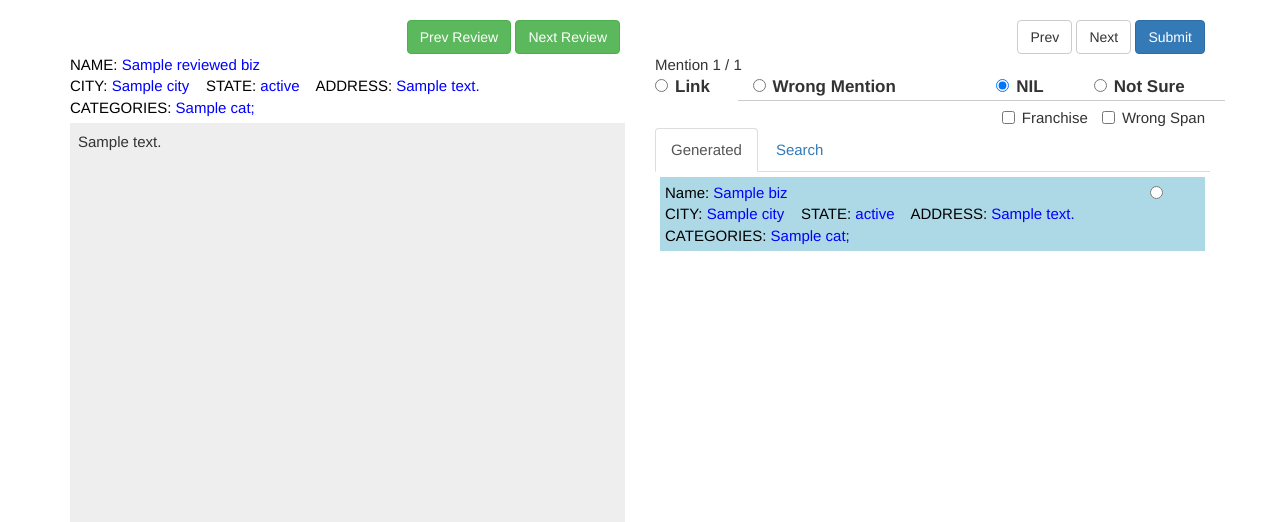
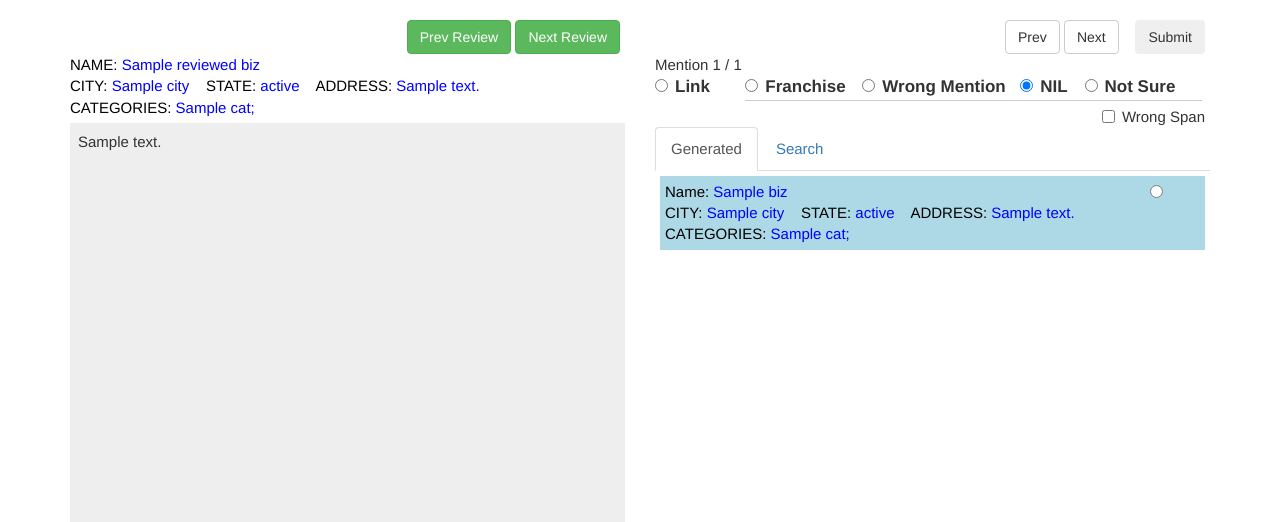
Before and after one commit to hldai/labelel, a Django app: template yelp/templates/yelp/review.html in a window 1280 px wide. Shown: the part 52-574 px from the top of the page. Run offline with Django 3.2, Linux system fonts and the light colour scheme; the template is opened without the code that fills it: most values are stand-ins (such as "Sample title", 1, 10 or a date in 2020); parts of the project's set-up code (start-up, migrations or seed data) failed here and were passed over; some libraries are stand-ins or nearby versions.

Commit message:
franchise as radio

```diff
--- a/yelp/reviewdata.py
+++ b/yelp/reviewdata.py
@@ -253,7 +253,7 @@
             lr_disp['cur_state'] = lr.cur_state
             if lr.cur_state == 3:
                 lr_disp['biz'] = get_business(lr.biz_id)
-            lr_disp['is_franchise'] = lr.is_franchise
+            # lr_disp['is_franchise'] = lr.is_franchise
             lr_disp['is_wrong_span'] = lr.is_wrong_span
             tup = (m, True, lr_disp)
             mention_candidates.append(tup)
--- a/yelp/static/yelp/js/review.js
+++ b/yelp/static/yelp/js/review.js
@@ -9,14 +9,21 @@
 }
 
 function mentionClicked(mention_idx, mention_id) {
+//    alert(cur_mention_idx);
     cur_mention_idx = mention_idx;
+    if (cur_mention_idx + 1 == $('.span-mention').length) {
+        $('#btn-submit').css({'background-color': '#337ab7', 'color': '#fff'});
+    }
+
     $('.div-candidates').css({"display": "none"});
     //hideClass("div-main-label");
     $('.span-mention').css({"background-color": "powderblue"});
     $('.span-mention-labeled').css({"background-color": "lightgreen"});
     span_id = "#mention-span-" + cur_mention_idx.toString();
+//    alert(span_id);
     $(span_id).css({"background-color": "#FFFF55"});
-    document.getElementById('div-mention-' + mention_id).style.display='block';
+    $('#div-mention-' + (cur_mention_idx + 1)).css({"display": "block"});
+//    document.getElementById('div-mention-' + mention_idx).style.display='block';
 }
 
 function showSearchResult(mention_id, reviewed_biz_city, search_url, csrf_token) {
@@ -73,6 +80,12 @@
 }
 
 $(document).ready(function(){
+    if ($('.span-mention').length == 1) {
+        $('#btn-submit').css({'background-color': '#337ab7', 'color': '#fff'});
+    }
+
+    $('#div-mention-1').css({"display": "block"});
+
     $('#form-main').on('keyup keypress', function(e) {
         var keyCode = e.keyCode || e.which;
         if (keyCode === 13) {
--- a/yelp/static/yelp/rev-style.css
+++ b/yelp/static/yelp/rev-style.css
@@ -51,6 +51,27 @@
 
 .div-radio-nolink {
     border-bottom: solid 1px #ccc;
+    padding: 0px;
+}
+
+#div-radio-fran {
+    width: 20%;
+}
+
+#div-radio-link {
+    width: 18%;
+}
+
+#div-radio-nil {
+    width: 11%;
+}
+
+#div-radio-wm {
+    width: 27%;
+}
+
+#div-radio-notsure {
+    width: 20%;
 }
 
 .candidates-tab {
--- a/yelp/templates/yelp/labelresult.html
+++ b/yelp/templates/yelp/labelresult.html
@@ -4,13 +4,12 @@
 {% elif labelresult.cur_state == 2 %}
     Wrong Mention
 {% elif labelresult.cur_state == 3 %}
-    {% if labelresult.is_franchise %}
-    <i> Franchise </i> <br>
-    {% endif %}
     {% if labelresult.is_wrong_span %}
     <i> Wrong Span </i> <br>
     {% endif %}
     {% include "yelp/businessdetail.html" with biz=labelresult.biz %}
+{% elif labelresult.cur_state == 4 %}
+    <i> Franchise </i>
 {% else %}
     ERROR
 {% endif %}
--- a/yelp/templates/yelp/review.html
+++ b/yelp/templates/yelp/review.html
@@ -49,19 +49,20 @@
         <div class="row">
             <div class="pull-right div-rev-control">
                 <a class="btn btn-default" onclick="prevMention()">Prev</a>
-                <a class="btn btn-default" onclick="nextMention()">Next</a>
-                <input type="submit" value="Submit" class="btn btn-primary"/>
+                <a class="btn btn-default" onclick="nextMention()">Next</a> &nbsp;&nbsp;
+                <input type="submit" id="btn-submit" value="Submit" class="btn"/>
             </div>
         </div>
 
         <div class="candidates-main">
         {% for mention, is_labeled, candidates in mention_candidates %}
 
-            {% if forloop.counter == 1 %}
-            <div class="div-candidates" id="div-mention-{{ mention.mention_id }}" style="display:block">
-            {% else %}
-            <div class="div-candidates" id="div-mention-{{ mention.mention_id }}">
-            {% endif %}
+            <!--{% if forloop.counter == 1 %}-->
+            <!--<div class="div-candidates" id="div-mention-{{ mention.mention_id }}" style="display:block">-->
+            <!--{% else %}-->
+            <!--<div class="div-candidates" id="div-mention-{{ mention.mention_id }}">-->
+            <!--{% endif %}-->
+            <div class="div-candidates" id="div-mention-{{ forloop.counter }}">
 
                 Mention {{forloop.counter}} / {{num_mentions}}
 
@@ -70,23 +71,28 @@
                 {% else %}
 
                 <div class="row div-main-label" id="div-main-label-{{ mention.mention_id }}">
-                    <div class="col-md-2">
+                    <div class="col-md-2" id="div-radio-link">
                         <!--<label class="radio-inline" onclick="checkRadio('{{ mention.mention_id }}', 'radio-gen-{{ mention.mention_id }}-1')">-->
                         <label class="radio-inline" onclick="linkChecked('{{ mention.mention_id }}')">
                           <input type="radio" id="radio-link-{{ mention.mention_id }}" name="main-label-{{ mention.mention_id }}" value="link"> Link
                         </label>
                     </div>
-                    <div class="col-md-5 div-radio-nolink">
+                    <div class="col-md-3 div-radio-nolink" id="div-radio-fran">
+                        <label class="radio-inline" onclick="nolinkChecked('{{ mention.mention_id }}')">
+                        <input type="radio" name="main-label-{{ mention.mention_id }}" value="fran"> Franchise
+                        </label>
+                    </div>
+                    <div class="col-md-4 div-radio-nolink" id="div-radio-wm">
                         <label class="radio-inline" onclick="nolinkChecked('{{ mention.mention_id }}')">
                         <input type="radio" name="main-label-{{ mention.mention_id }}" value="wm"> Wrong Mention
                         </label>
                     </div>
-                    <div class="col-md-2 div-radio-nolink">
+                    <div class="col-md-2 div-radio-nolink" id="div-radio-nil">
                         <label class="radio-inline" onclick="nolinkChecked('{{ mention.mention_id }}')">
                         <input type="radio" name="main-label-{{ mention.mention_id }}" value="nil" checked="checked"> NIL
                         </label>
                     </div>
-                    <div class="col-md-3 div-radio-nolink div-radio-notsure">
+                    <div class="col-md-3 div-radio-nolink" id="div-radio-notsure">
                         <label class="radio-inline" onclick="nolinkChecked('{{ mention.mention_id }}')">
                         <input type="radio" name="main-label-{{ mention.mention_id }}" value="notsure"> Not Sure
                         </label>
@@ -97,9 +103,9 @@
                 <div id="div-link-{{mention.mention_id}}" class="div-link">
                     <div class="row">
                     <div class="pull-right div-checkbox">
-                        <label class="checkbox-inline">
-                            <input type="checkbox" name="franchise-{{mention.mention_id}}" value="franchise"> Franchise
-                        </label>
+                        <!--<label class="checkbox-inline">-->
+                            <!--<input type="checkbox" name="franchise-{{mention.mention_id}}" value="franchise"> Franchise-->
+                        <!--</label>-->
                         <label class="checkbox-inline">
                             <input type="checkbox" name="wrongspan-{{mention.mention_id}}" value="wrongspan"> Wrong Span
                         </label>
```
Also changed, not shown: yelp/models.py (+12 -17 lines), yelp/migrations/0006_remove_labelresultv2_is_franchise.py (added).
